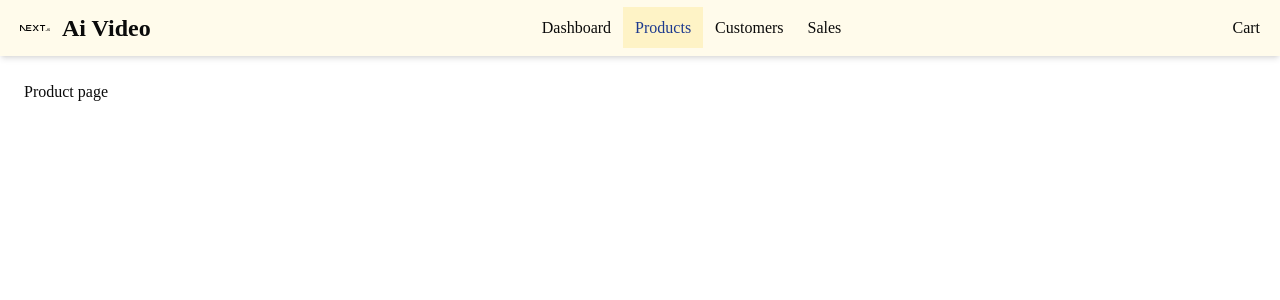
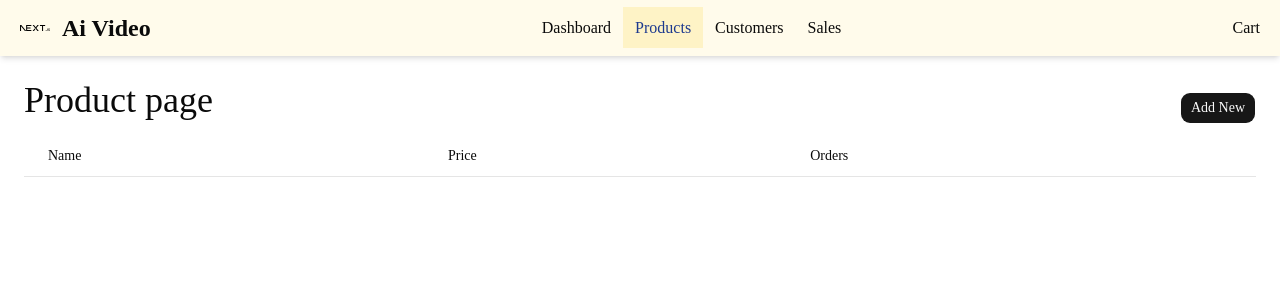
Before and after one commit to pushpendu221/next-woo, a Next.js app: page /admin/products in a window 1280 px wide. Shown: the top 300 px of the page. Built offline with nearby package versions, Linux system fonts and the light colour scheme.

Commit message:
initial of product page

```diff
--- a/app/admin/_components/header.js
+++ /dev/null
@@ -1,5 +0,0 @@
-import React from "react";
-
-export default function Header() {
-  return <div>Header</div>;
-}
--- /dev/null
+++ b/app/admin/_components/pageHeader.js
@@ -0,0 +1,5 @@
+import React from "react";
+import { Button } from "@/components/ui/button";
+export default function PageHeader({ children }) {
+  return <h1 className="text-4xl mb-4"> {children}</h1>;
+}
--- /dev/null
+++ b/app/admin/products/_components/table.js
@@ -0,0 +1,28 @@
+import {
+  Table,
+  TableBody,
+  TableHead,
+  TableHeader,
+  TableRow,
+} from "@/components/ui/table";
+
+export default function ProductTable() {
+  return (
+    <Table>
+      <TableHeader>
+        <TableRow>
+          <TableHead className="w-0">
+            <span className="sr-only">Available for Purchase</span>
+          </TableHead>
+          <TableHead>Name</TableHead>
+          <TableHead>Price</TableHead>
+          <TableHead>Orders</TableHead>
+          <TableHead className="w-0">
+            <span className="sr-only">Actions</span>
+          </TableHead>
+        </TableRow>
+      </TableHeader>
+      <TableBody></TableBody>
+    </Table>
+  );
+}
--- /dev/null
+++ b/app/admin/products/new/page.js
@@ -0,0 +1,10 @@
+import React from "react";
+import PageHeader from "../../_components/pageHeader";
+
+export default function NewProductPage() {
+  return (
+    <div>
+      <PageHeader>New Product</PageHeader>
+    </div>
+  );
+}
--- a/app/admin/products/page.js
+++ b/app/admin/products/page.js
@@ -1,5 +1,19 @@
 import React from "react";
+import PageHeader from "../_components/pageHeader";
+import { Button } from "@/components/ui/button";
+import Link from "next/link";
+import ProductTable from "./_components/table";
 
 export default function ProductPage() {
-  return <div>Product page</div>;
+  return (
+    <>
+      <div className="flex items-center justify-between gap-4">
+        <PageHeader>Product page</PageHeader>
+        <Button asChild>
+          <Link href="/admin/products/new">Add New</Link>
+        </Button>
+      </div>
+      <ProductTable />
+    </>
+  );
 }
--- /dev/null
+++ b/components/ui/input.jsx
@@ -0,0 +1,22 @@
+import * as React from "react"
+
+import { cn } from "@/lib/utils"
+
+function Input({
+  className,
+  type,
+  ...props
+}) {
+  return (
+    <input
+      type={type}
+      data-slot="input"
+      className={cn(
+        "h-8 w-full min-w-0 rounded-lg border border-input bg-transparent px-2.5 py-1 text-base transition-colors outline-none file:inline-flex file:h-6 file:border-0 file:bg-transparent file:text-sm file:font-medium file:text-foreground placeholder:text-muted-foreground focus-visible:border-ring focus-visible:ring-3 focus-visible:ring-ring/50 disabled:pointer-events-none disabled:cursor-not-allowed disabled:bg-input/50 disabled:opacity-50 aria-invalid:border-destructive aria-invalid:ring-3 aria-invalid:ring-destructive/20 md:text-sm dark:bg-input/30 dark:disabled:bg-input/80 dark:aria-invalid:border-destructive/50 dark:aria-invalid:ring-destructive/40",
+        className
+      )}
+      {...props} />
+  );
+}
+
+export { Input }
--- /dev/null
+++ b/components/ui/label.jsx
@@ -0,0 +1,23 @@
+"use client"
+
+import * as React from "react"
+import { Label as LabelPrimitive } from "radix-ui"
+
+import { cn } from "@/lib/utils"
+
+function Label({
+  className,
+  ...props
+}) {
+  return (
+    <LabelPrimitive.Root
+      data-slot="label"
+      className={cn(
+        "flex items-center gap-2 text-sm leading-none font-medium select-none group-data-[disabled=true]:pointer-events-none group-data-[disabled=true]:opacity-50 peer-disabled:cursor-not-allowed peer-disabled:opacity-50",
+        className
+      )}
+      {...props} />
+  );
+}
+
+export { Label }
--- /dev/null
+++ b/components/ui/table.jsx
@@ -0,0 +1,123 @@
+"use client"
+
+import * as React from "react"
+
+import { cn } from "@/lib/utils"
+
+function Table({
+  className,
+  ...props
+}) {
+  return (
+    <div data-slot="table-container" className="relative w-full overflow-x-auto">
+      <table
+        data-slot="table"
+        className={cn("w-full caption-bottom text-sm", className)}
+        {...props} />
+    </div>
+  );
+}
+
+function TableHeader({
+  className,
+  ...props
+}) {
+  return (
+    <thead
+      data-slot="table-header"
+      className={cn("[&_tr]:border-b", className)}
+      {...props} />
+  );
+}
+
+function TableBody({
+  className,
+  ...props
+}) {
+  return (
+    <tbody
+      data-slot="table-body"
+      className={cn("[&_tr:last-child]:border-0", className)}
+      {...props} />
+  );
+}
+
+function TableFooter({
+  className,
+  ...props
+}) {
+  return (
+    <tfoot
+      data-slot="table-footer"
+      className={cn("border-t bg-muted/50 font-medium [&>tr]:last:border-b-0", className)}
+      {...props} />
+  );
+}
+
+function TableRow({
+  className,
+  ...props
+}) {
+  return (
+    <tr
+      data-slot="table-row"
+      className={cn(
+        "border-b transition-colors hover:bg-muted/50 has-aria-expanded:bg-muted/50 data-[state=selected]:bg-muted",
+        className
+      )}
+      {...props} />
+  );
+}
+
+function TableHead({
+  className,
+  ...props
+}) {
+  return (
+    <th
+      data-slot="table-head"
+      className={cn(
+        "h-10 px-2 text-left align-middle font-medium whitespace-nowrap text-foreground [&:has([role=checkbox])]:pr-0",
+        className
+      )}
+      {...props} />
+  );
+}
+
+function TableCell({
+  className,
+  ...props
+}) {
+  return (
+    <td
+      data-slot="table-cell"
+      className={cn(
+        "p-2 align-middle whitespace-nowrap [&:has([role=checkbox])]:pr-0",
+        className
+      )}
+      {...props} />
+  );
+}
+
+function TableCaption({
+  className,
+  ...props
+}) {
+  return (
+    <caption
+      data-slot="table-caption"
+      className={cn("mt-4 text-sm text-muted-foreground", className)}
+      {...props} />
+  );
+}
+
+export {
+  Table,
+  TableHeader,
+  TableBody,
+  TableFooter,
+  TableHead,
+  TableRow,
+  TableCell,
+  TableCaption,
+}
--- /dev/null
+++ b/components/ui/textarea.jsx
@@ -0,0 +1,20 @@
+import * as React from "react"
+
+import { cn } from "@/lib/utils"
+
+function Textarea({
+  className,
+  ...props
+}) {
+  return (
+    <textarea
+      data-slot="textarea"
+      className={cn(
+        "flex field-sizing-content min-h-16 w-full rounded-lg border border-input bg-transparent px-2.5 py-2 text-base transition-colors outline-none placeholder:text-muted-foreground focus-visible:border-ring focus-visible:ring-3 focus-visible:ring-ring/50 disabled:cursor-not-allowed disabled:bg-input/50 disabled:opacity-50 aria-invalid:border-destructive aria-invalid:ring-3 aria-invalid:ring-destructive/20 md:text-sm dark:bg-input/30 dark:disabled:bg-input/80 dark:aria-invalid:border-destructive/50 dark:aria-invalid:ring-destructive/40",
+        className
+      )}
+      {...props} />
+  );
+}
+
+export { Textarea }
```
